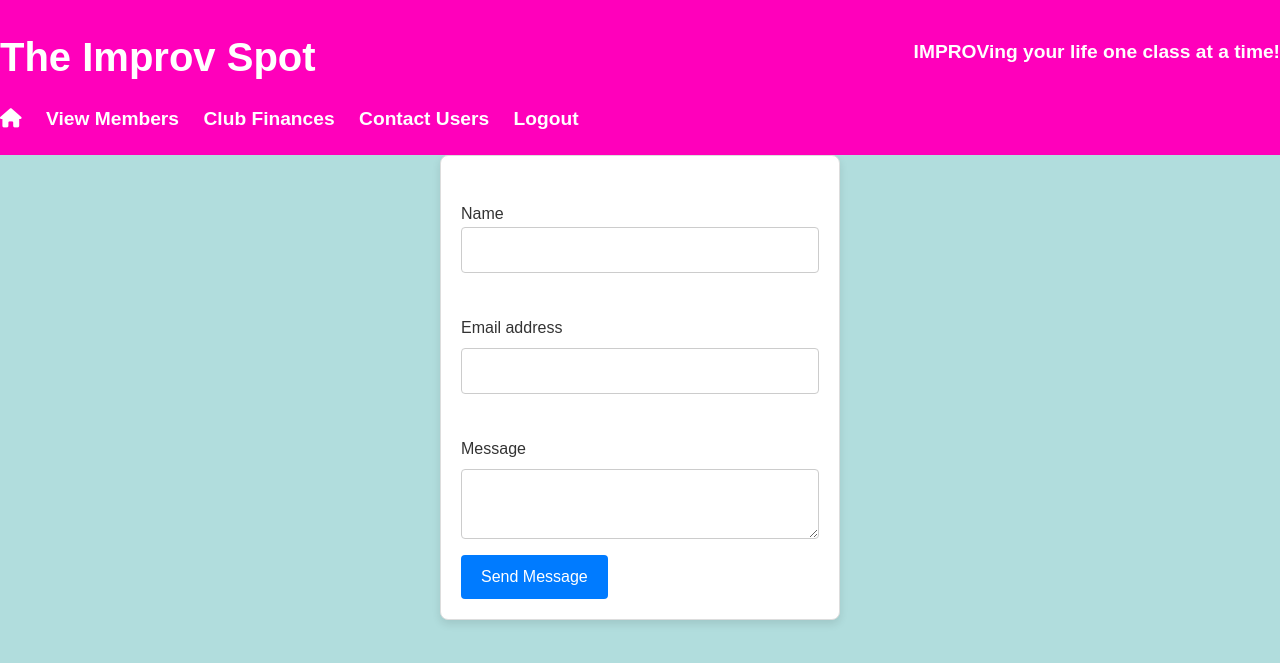
After one commit to SummitKC/406ProjItt2, a Flask app: page /admincontact in a window 1280 px wide. The commit adds this page. Shown: the top 663 px of the page. Run offline with Flask 3, Linux system fonts and the light colour scheme; a user stored in the database is signed in; some libraries are stand-ins or nearby versions.

Commit message:
Add files via upload

```diff
--- a/app.py
+++ b/app.py
@@ -73,7 +73,6 @@ class User(db.Model):
             # if there are more than 3 unpaid classes, apply a penalty on account
             if len(weeks_unpaid >= 3):
                 self.current_payment = 12
-
 
 
     # TODO remove the hash
@@ -265,6 +264,19 @@ def adminhome():
     weeks = [(str(week.week), str(week.date))for week in newClasses]
     return render_template('adminhome.html', weeks = weeks)
 
+
+@app.route('/admincontact', methods=['GET', 'POST'])
+@admin_required
+def adminContact():
+    if request.method == 'POST':
+        Email = request.form['email']
+        name = request.form['name']
+        message = request.form['message']
+        send_mail_user(Email, name, message )
+        flash('Email Sent')
+        return render_template('adminmsg.html')
+    return render_template('adminmsg.html')
+
 @app.route('/account', methods=['GET', 'POST'])
 @login_required
 def account():
@@ -380,7 +392,7 @@ def finance():
     return render_template('finance.html', lt_profit=calculate_total_profit(finance_info), lt_income=calculate_total_income(finance_info),
                             lt_expenses=calculate_total_expenses(finance_info), finance_info=finance_info)
 
-@app.route('/test', methods=['GET', 'POST'])
+@app.route('/adminsort', methods=['GET', 'POST'])
 @admin_required
 def pickSortFunction():
 
--- a/helpers.py
+++ b/helpers.py
@@ -23,6 +23,20 @@ def send_mail(email: str, credentials: Tuple[str, str]):
         smtp_server.login(sender, os.getenv('PASSWORD'))
         smtp_server.sendmail(sender, recipients, msg.as_string())
 
+def send_mail_user(email: str, name: str, message: str):
+    load_dotenv(PATH)
+    sender = "theimprovspot@gmail.com"
+    recipients = [sender, email]
+
+    msg = MIMEText(f' From: {name}\n Messege: {message}')
+    msg['Subject'] = "Messege from IMPROVspot"
+    msg['From'] = sender
+    msg['To'] = ', '.join(recipients)
+
+    with smtplib.SMTP_SSL('smtp.gmail.com', 465) as smtp_server:
+        smtp_server.login(sender, os.getenv('PASSWORD'))
+        smtp_server.sendmail(sender, recipients, msg.as_string())
+
 def send_mail_self(email: str, name: str, message: str):
     load_dotenv(PATH)
     sender = "theimprovspot@gmail.com"
@@ -30,7 +44,7 @@ def send_mail_self(email: str, name: str, message: str):
     msg = MIMEText(f'From: {name}\n Email: {email}\n Messege: {message}')
     msg['Subject'] = "Messege from"
     msg['From'] = sender
-    msg['To'] = sender
+    msg['To'] = email
 
     with smtplib.SMTP_SSL('smtp.gmail.com', 465) as smtp_server:
         smtp_server.login(sender, os.getenv('PASSWORD'))
--- a/templates/adminlogin.html
+++ b/templates/adminlogin.html
@@ -1,4 +1,4 @@
-{% extends "layout.html" %}
+{% extends "adminside.html" %}
 {% block title %} Admin Login {% endblock %}
 
 {% block main %}
--- /dev/null
+++ b/templates/adminmsg.html
@@ -0,0 +1,27 @@
+{% extends "adminside.html" %}
+{% block main %}
+    <div class="container">
+        <form method="POST"  action="/admincontact">
+            <br>
+            <div class="mb-3">
+                <label for="name">Name</label>
+                <input type="text" class="form-control" name = 'name' id="name" required></input>
+            </div>
+            <br>
+            <div class="mb-3">
+                <label for="email" class="form-label">Email address</label>
+                <input type="email" class="form-control" name = 'email' id="email" required></input>
+              </div>
+            <br>
+            <div class="mb-3">
+                <label for="message" class="form-label">Message</label>
+                <textarea class="form-control" name = 'message' id="message" rows="0"></textarea>
+            </div>
+
+            <button type="submit" class="btn btn-primary">Send Message</button>
+        </form>
+    </div>
+</body>
+</html>
+
+{% endblock %}
--- a/templates/adminside.html
+++ b/templates/adminside.html
@@ -14,9 +14,10 @@
         <div class="navbar-brand">The Improv Spot</div>
         <div class="navbar-subtext">IMPROVing your life one class at a time!</div>
         <ul class="nav-links">
-            <li><a href="/admin" class="active"><i class="fas fa-home"></i></a></li>
-            <li><a href="/test">View Members</a></li>
+            <li><a href="/adminhome" class="active"><i class="fas fa-home"></i></a></li>
+            <li><a href="/adminsort">View Members</a></li>
             <li><a href="/finance">Club Finances</a></li>
+            <li><a href="/admincontact">Contact Users</a></li>
             <li><a href="/logout">Logout</a></li>
 
         </ul>
--- a/templates/layout.html
+++ b/templates/layout.html
@@ -14,7 +14,7 @@
         <div class="navbar-brand">The Improv Spot</div>
         <div class="navbar-subtext">IMPROVing your life one class at a time!</div>
         <ul class="nav-links">
-            <li><a href="/admin" class="active"><i class="fas fa-home"></i></a></li>
+            <li><a href="/" class="active"><i class="fas fa-home"></i></a></li>
             {% if session['username'] %}
                 <li><a href="/account">Classes</a></li>
             {% else %}
```
Also changed, not shown: instance/database.db, 1 other file.
